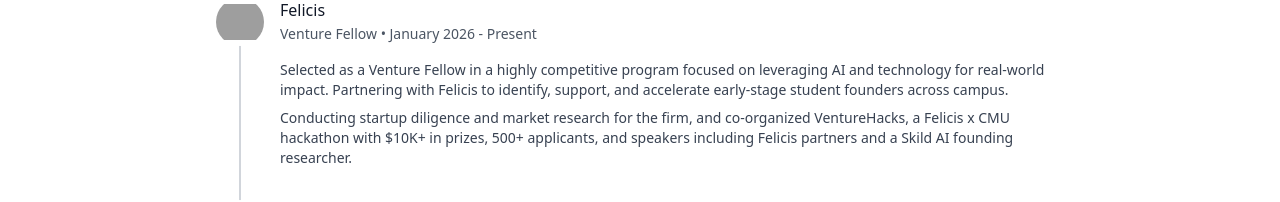
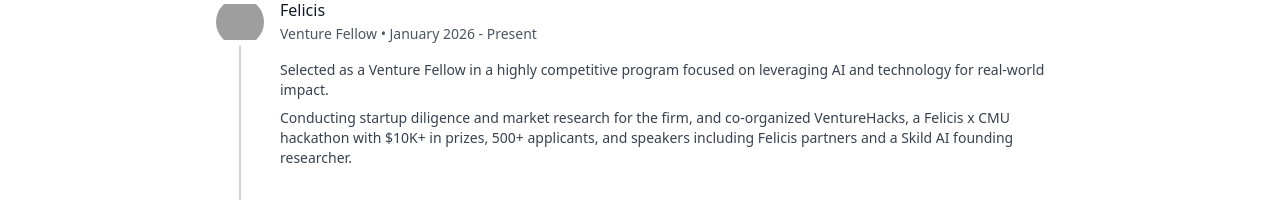
Before and after one commit to AgarwalAarush/aarushagarwal, a Next.js app: page / in a window 1280 px wide. Shown: the part 560-762 px from the top of the page. Built offline with nearby package versions, Linux system fonts and the light colour scheme; no server answers; grey boxes are pictures that could not be loaded; a web font is replaced by a local one.

Commit message:
Trim Felicis experience copy

```diff
--- a/src/pages/index.js
+++ b/src/pages/index.js
@@ -94,7 +94,7 @@ export default function Home({ projects }) {
                             description={
                                 <>
                                     <p>
-                                        Selected as a Venture Fellow in a highly competitive program focused on leveraging AI and technology for real-world impact. Partnering with Felicis to identify, support, and accelerate early-stage student founders across campus.
+                                        Selected as a Venture Fellow in a highly competitive program focused on leveraging AI and technology for real-world impact.
                                     </p>
                                     <p>
                                         Conducting startup diligence and market research for the firm, and co-organized VentureHacks, a Felicis x CMU hackathon with $10K+ in prizes, 500+ applicants, and speakers including Felicis partners and a Skild AI founding researcher.
```
